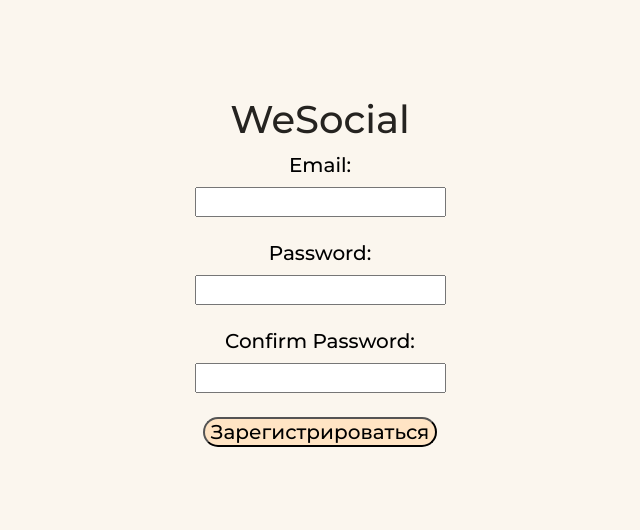
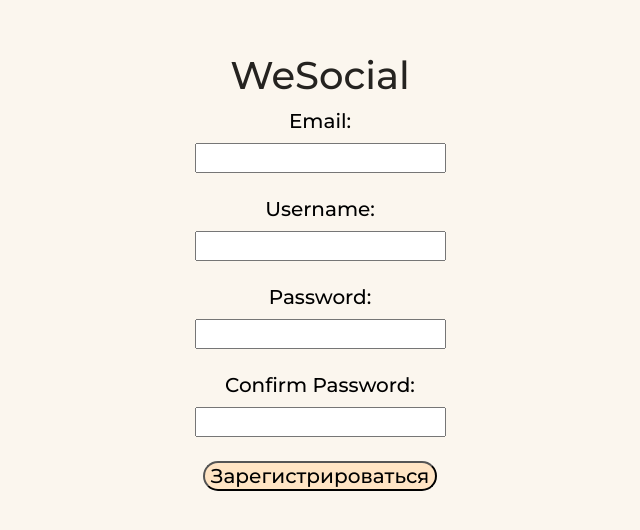
Before and after one commit to Pakshaev/WeSocial_frontend, a React (Create React App) app: page /register in a window 1280 px wide. Shown: the part 124-654 px from the top of the page, without its empty margins (320-960 px from the left). Built offline with nearby package versions, Linux system fonts and the light colour scheme.

Commit message:
Add username form to registration page and update POST

```diff
--- a/src/pages/register/Register.jsx
+++ b/src/pages/register/Register.jsx
@@ -6,6 +6,7 @@ import {Navigate} from 'react-router-dom';
 export default function Register() {
     const [isRegistered, setRegistered] = useState(false);
     const [username, setUsername] = useState('');
+    const [email, setEmail] = useState('');
     const [password, setPassword] = useState('');
     const [confirmPassword, setConfirmPassword] = useState('');
     const [errorMessage, setErrorMessage] = useState('');
@@ -17,24 +18,22 @@ export default function Register() {
             setErrorMessage('Пароли не совпадают');
             return;
         }
-        // Здесь вы можете добавить логику для отправки данных на сервер
-        // Например, вызов API для регистрации пользователя
+
         try {
             const response = await axios.post('/api/register', {
-                    email: username,
+                    email: email,
                     password: password,
+                    username: username,
                     role: "ROLE1"
                 }, {}
             );
-            console.log(response.data);
-            const token = response.data.token; // Получаем токен из ответа сервера
-            console.log(token);
+            const token = response.data.token;
             localStorage.setItem('token', token);
             setRegistered(true);
         } catch (error) {
             console.error(error);
-            // Обработка ошибок
         }
+        setEmail('');
         setUsername('');
         setPassword('');
         setConfirmPassword('');
@@ -59,6 +58,19 @@ export default function Register() {
                             </div>
                             <input
                                 type="email"
+                                id="email"
+                                value={email}
+                                onChange={(e) => setEmail(e.target.value)}
+                                required
+                            />
+                        </label>
+                        <br/>
+                        <label>
+                            <div className="loginText">
+                                Username:
+                            </div>
+                            <input
+                                type="text"
                                 id="username"
                                 value={username}
                                 onChange={(e) => setUsername(e.target.value)}
```
